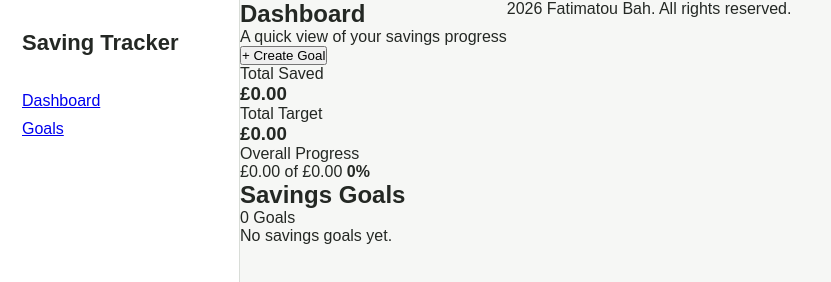
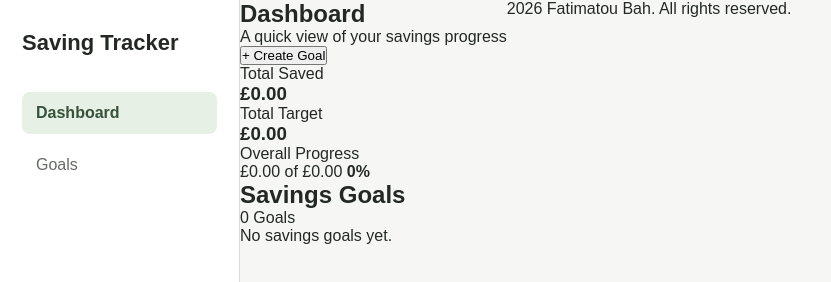
Before and after one commit to Faatima-Bah/Saving-Tracker, a plain HTML site: page frontend/index.html in a window 1280 px wide. Shown: the top 282 px of the page, without its empty margins (0-831 px from the left). Drawn offline with Linux system fonts and the light colour scheme.

Commit message:
Styling the navigation links with css

```diff
--- a/frontend/style.css
+++ b/frontend/style.css
@@ -40,3 +40,20 @@ body {
     flex-direction: column;
     gap: 10px;
 }
+
+/* Style every navigation link */
+.nav-link {
+    display: block;
+    padding: 12px 14px;
+    color: #656a65;
+    text-decoration: none;
+    border-radius: 8px;
+}
+
+/* Highlight the active navigation link */
+.nav-link.active,
+.nav-link:hover {
+    color: #36523a;
+    font-weight: 600;
+    background-color: #e7f0e5;
+}
```
